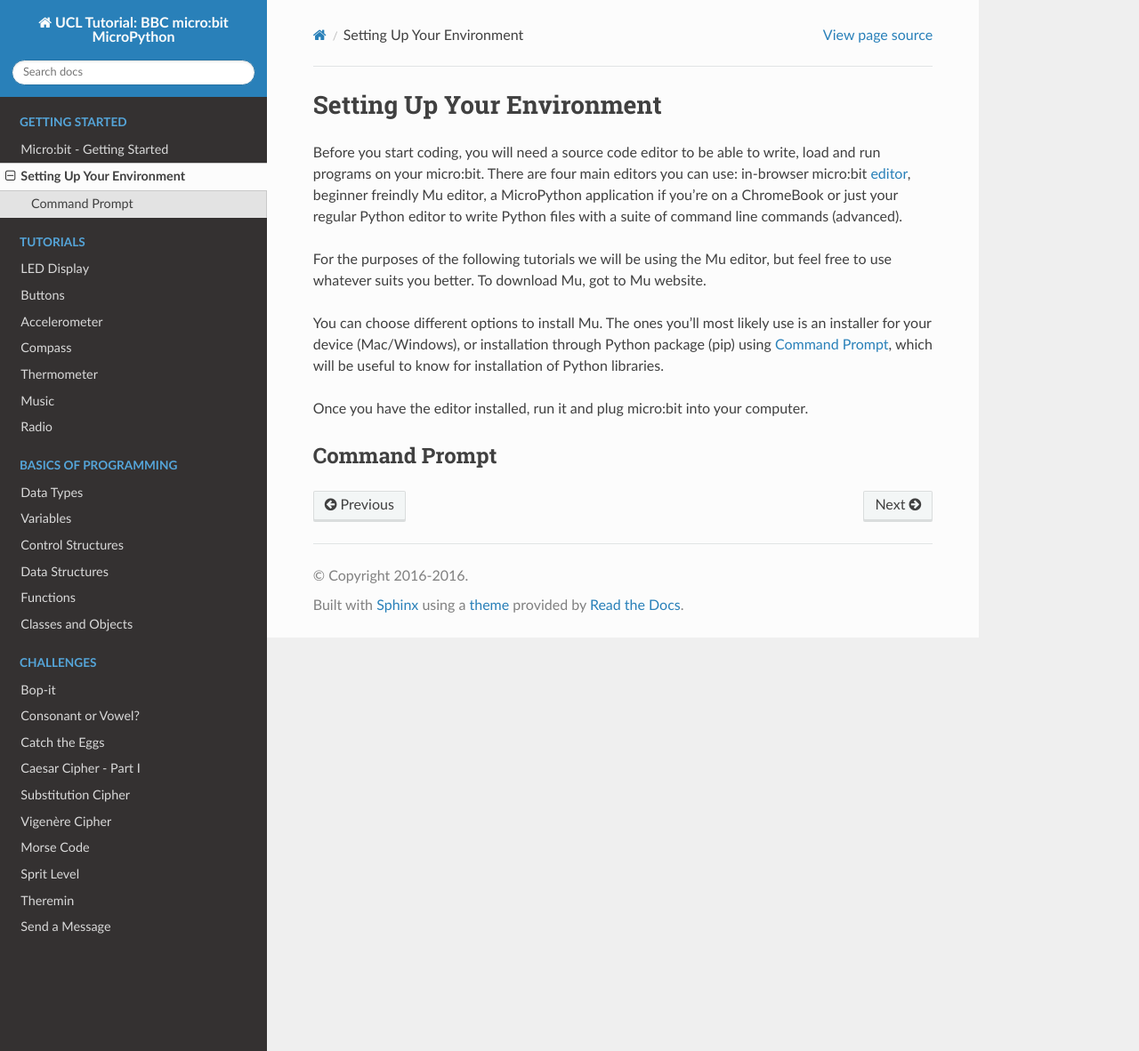
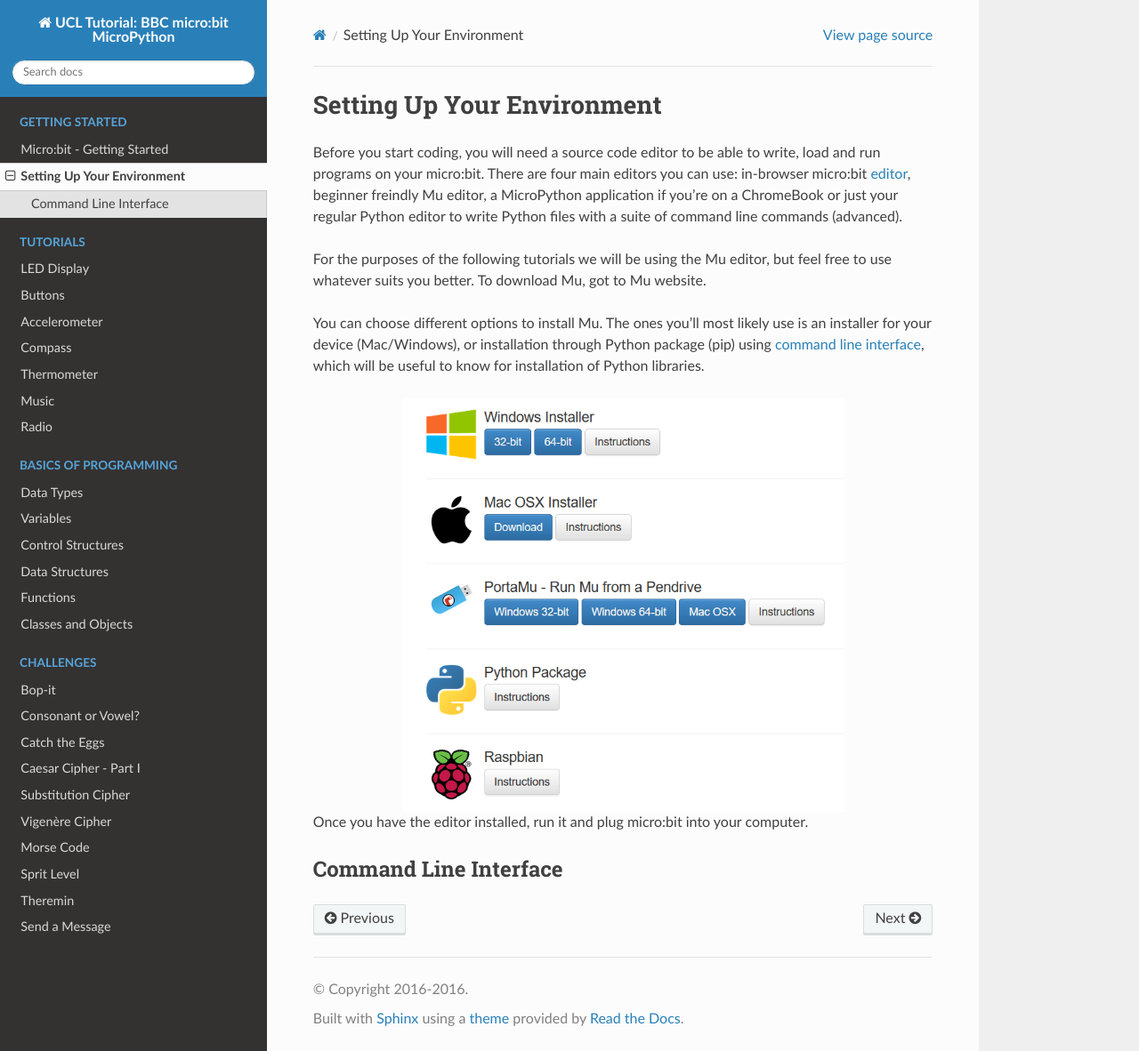
Before and after one commit to rharbird/microbit-challenges, a Sphinx documentation site: the page built from docs/source/introduction/environment.rst, in a window 1280 px wide and 1182 px high. Shown: the whole window at 89% size. Built offline with Sphinx 7.4.7 and the Read the Docs theme 2.0.0, drawn with Linux system fonts in a browser that asks for light colours; pages that are not in the unit, such as notebooks, are missing from menus.

Commit message:
Fix heading

```diff
--- a/docs/source/introduction/environment.rst
+++ b/docs/source/introduction/environment.rst
@@ -13,11 +13,13 @@ To download Mu, got to Mu website.
 .. _website: https://codewith.mu/en/
 
 You can choose different options to install Mu. The ones you'll most likely use is an installer for your device (Mac/Windows), or installation through
-Python package (pip) using `Command Prompt`_, which will be useful to know for installation of Python libraries.
+Python package (pip) using `command line interface`_, which will be useful to know for installation of Python libraries.
 
-.. figure: assets/installation_options.png
+.. figure:: assets/installation_options.PNG
+   :align: center
+   :scale: 70%
 
 Once you have the editor installed, run it and plug micro:bit into your computer.
 
-Command Prompt
----------------
+Command Line Interface
+-----------------------
```
